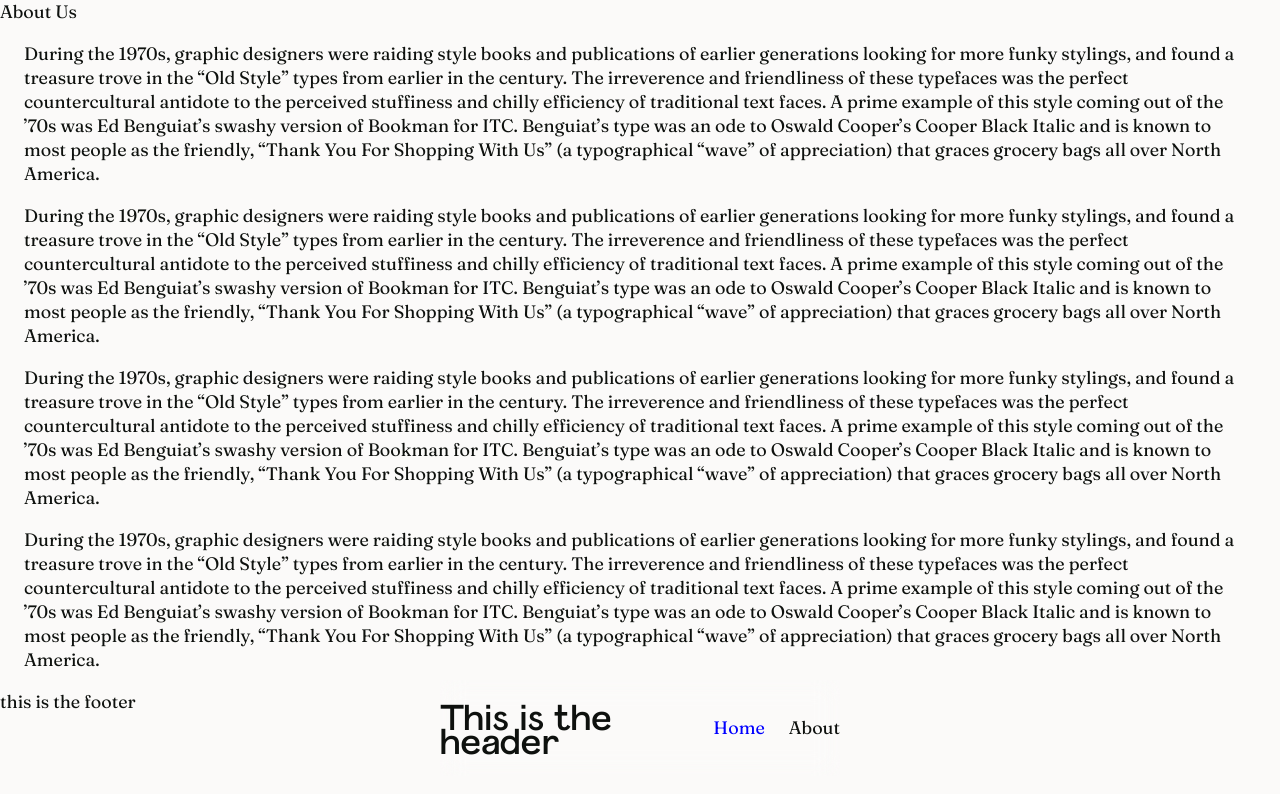
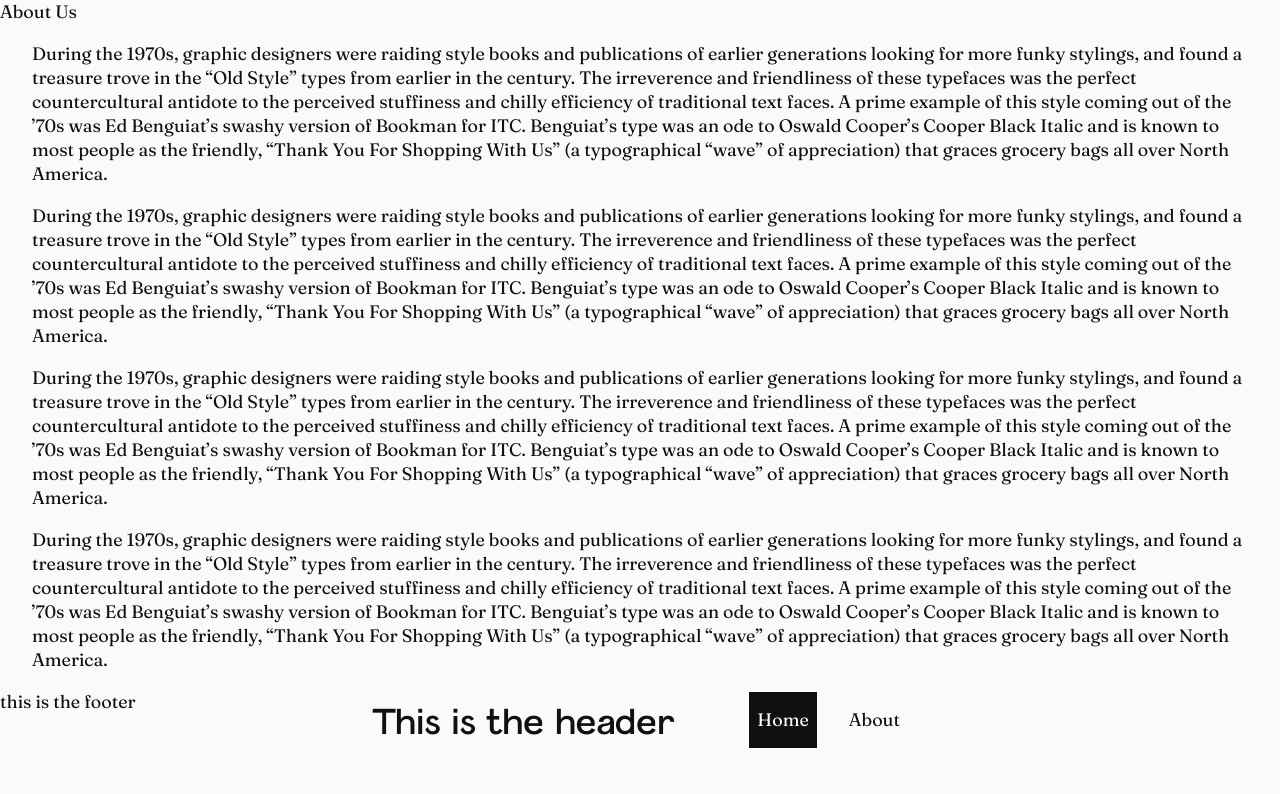
Before and after one commit to okotavio/personal-website-prod, a Next.js app: page / in a window 1280 px wide. Shown: the top 794 px of the page. Built offline with nearby package versions, Linux system fonts and the light colour scheme.

Commit message:
added inverse colors to theme

```diff
--- a/components/header.js
+++ b/components/header.js
@@ -7,8 +7,10 @@ export default function Header({}) {
   return (
     <header>
       <h1>This is the header</h1>
-      <ActiveLink href="/">Home</ActiveLink>
-      <ActiveLink href="/about">About</ActiveLink>
+      <nav className="menu">
+        <ActiveLink href="/">Home</ActiveLink>
+        <ActiveLink href="/about">About</ActiveLink>
+      </nav>
     </header>
   );
 }
--- a/styles/globals.scss
+++ b/styles/globals.scss
@@ -41,7 +41,7 @@ a {
 .container {
   max-width: 1920px;
   margin: 0 auto;
-  padding: 0 24px;
+  padding: 0 32px;
   @media (max-width: 960px) {
     padding: 0 40px;
   }
@@ -65,17 +65,28 @@ h1 {
 header {
   position: fixed;
   backdrop-filter: blur(12px);
-  bottom: var(--spacing-3);
+  bottom: var(--spacing-5);
   margin: auto;
   left: 0;
   right: 0;
-  width: 400px;
+  width: 600px;
   display: flex;
   gap: var(--spacing-3);
   justify-content: space-between;
   align-items: center;
+  padding: var(--spacing-05) var(--spacing-4);
+}
+
+.menu {
+  display: flex;
+  gap: 24px;
+}
+
+.menu a {
+  padding: var(--spacing-2) var(--spacing-1);
 }
 
 .active {
-  color: blue;
+  background: var(--color-background-inverse-default);
+  color: var(--color-text-inverse-default);
 }
--- a/styles/theme.scss
+++ b/styles/theme.scss
@@ -8,7 +8,9 @@
   --color-identity-black: #0e120d;
 
   --color-background-default: var(--color-gray-0);
+  --color-background-inverse-default: var(--color-gray-900);
   --color-text-default: var(--color-gray-900);
+  --color-text-inverse-default: var(--color-gray-0);
 
   --typography-body-size: 18px;
   --typography-body-lh: 24px;
@@ -24,6 +26,8 @@
     --color-identity-black: #0e120d;
 
     --color-background-default: var(--color-gray-900);
+    --color-background-inverse-default: var(--color-gray-0);
     --color-text-default: var(--color-gray-0);
+    --color-text-inverse-default: var(--color-gray-900);
   }
 }
```
